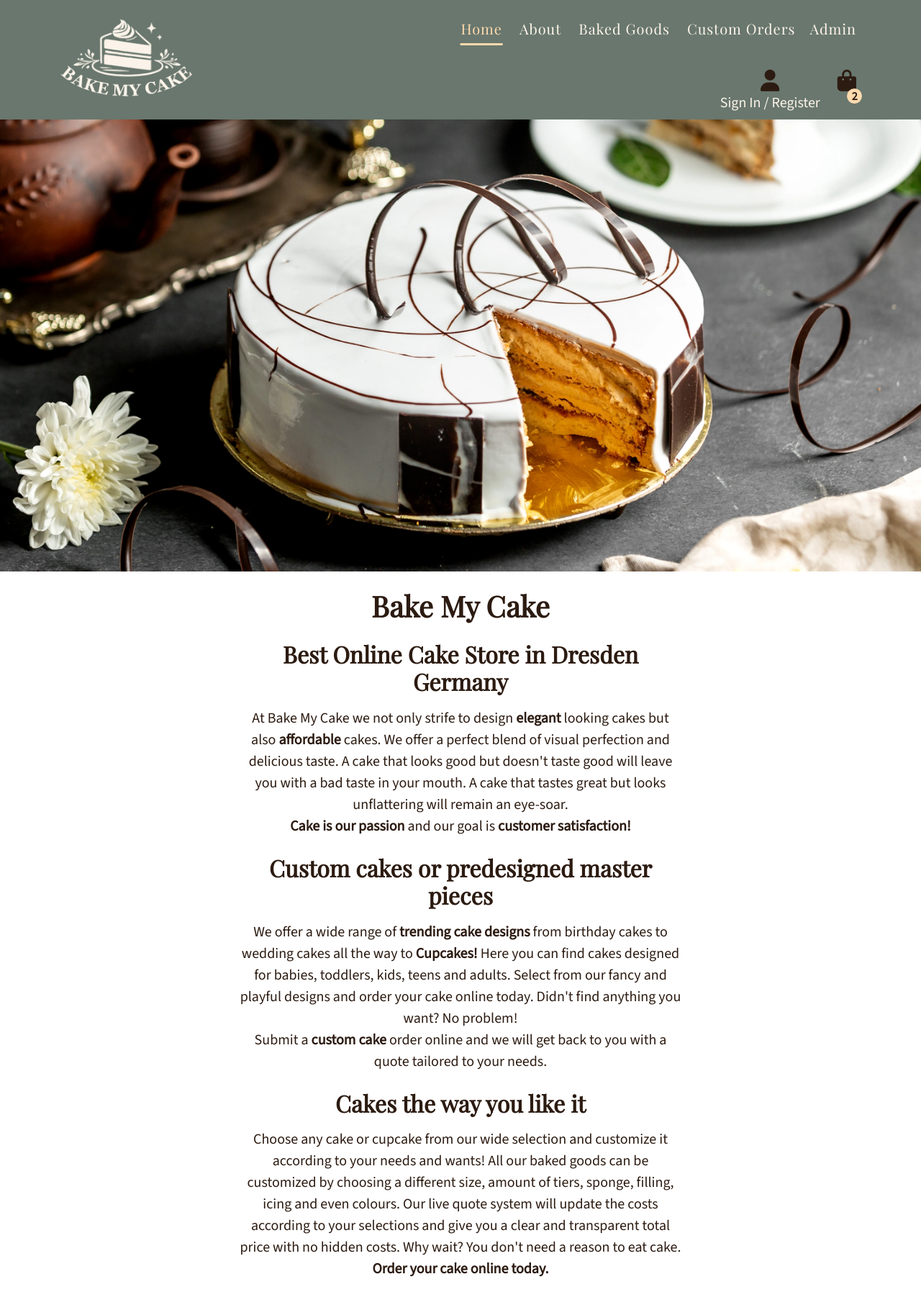
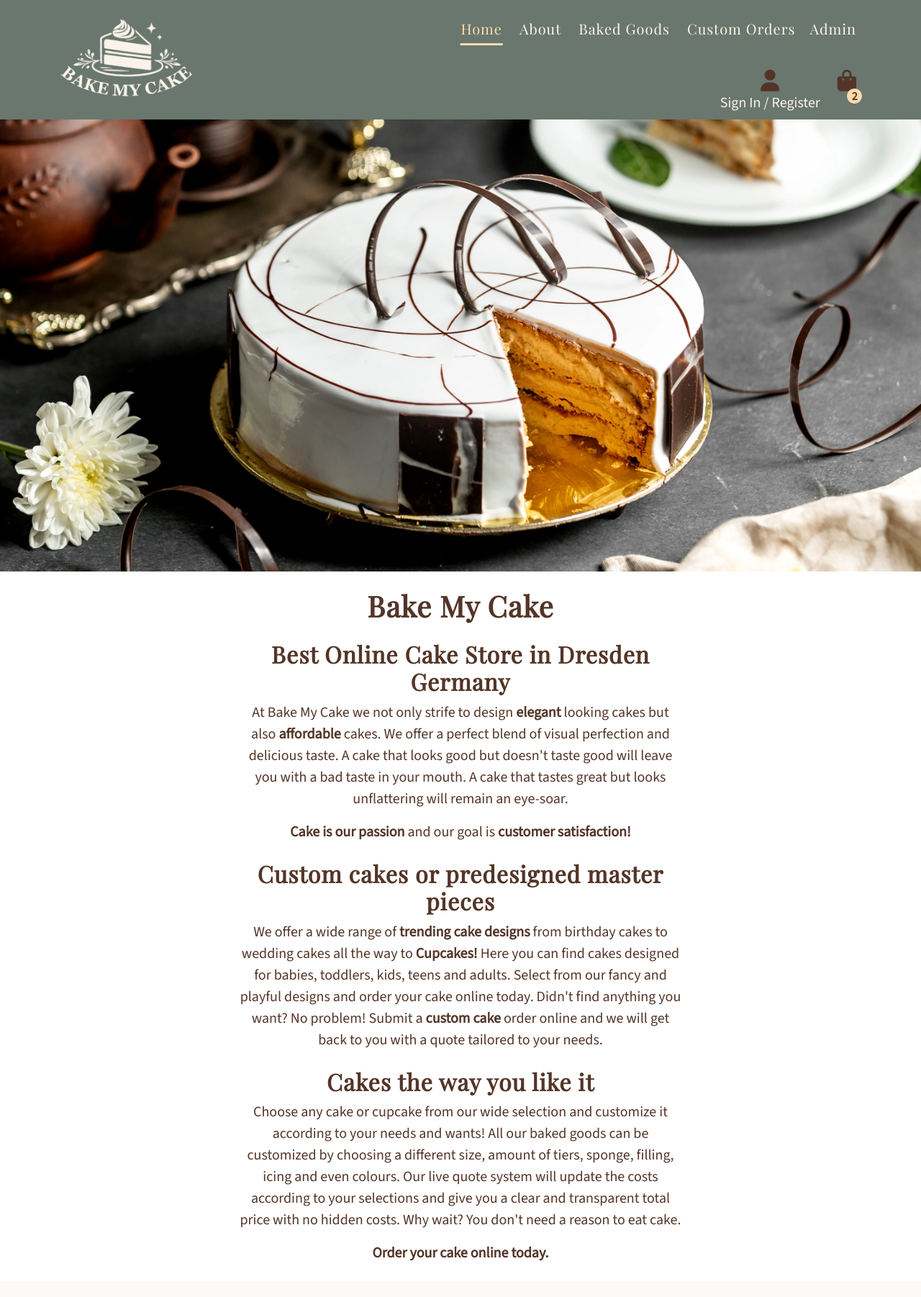
Before and after one commit to Gary-Burke/bake_my_cake, a Django app: page / in a window 1280 px wide. Shown: the whole page at 72% size. After the commit the page ends 1752 px from the top, so only its background shows below. Run offline with Django 5.2, Linux system fonts and the light colour scheme; some libraries are stand-ins or nearby versions.

Commit message:
Adjust home page and general styles

```diff
--- a/pages/templates/pages/index.html
+++ b/pages/templates/pages/index.html
@@ -6,29 +6,32 @@
 
 <section class="container text-center mt-2 col-11 col-md-10 col-lg-8 col-xl-6">
     <h1 class="py-3">Bake My Cake</h1>
-    <h2 class="mb-3">Best Online Cake Store in Dresden Germany</h2>
-    <p class="mb-4">At Bake My Cake we not only strife to design <strong>elegant</strong> looking cakes but also
+
+    <h2 class="my2">Best Online Cake Store in Dresden Germany</h2>
+    <p>At Bake My Cake we not only strife to design <strong>elegant</strong> looking cakes but also
         <strong>affordable</strong> cakes. We offer a perfect blend of visual perfection and delicious taste. A cake
         that looks good but doesn't taste good will leave you with a bad taste in your mouth. A cake that tastes great
-        but looks unflattering will remain an eye-soar.<br>
-        <strong>Cake is our passion</strong> and our goal is <strong>customer satisfaction!</strong></p>
+        but looks unflattering will remain an eye-soar.</p>
+    <p class="mb-4"><strong>Cake is our passion</strong> and our goal is <strong>customer satisfaction!</strong></p>
 
-    <h2 class="mb-3">Custom cakes or predesigned master pieces</h2>
-    <p class="mb-4">We offer a wide range of <strong>trending cake designs</strong> from birthday cakes to wedding cakes
+    <h2 class="my2">Custom cakes or predesigned master pieces</h2>
+    <p class="mb-4 ">We offer a wide range of <strong>trending cake designs</strong> from birthday cakes to wedding
+        cakes
         all the way
         to <strong>Cupcakes!</strong> Here you can find cakes designed for babies, toddlers, kids, teens and adults.
         Select from our fancy and playful designs and order your cake online today. Didn't find anything you want? No
-        problem!<br>
+        problem!
         Submit a <strong>custom cake</strong> order online and we will get back to you with a quote tailored to your
         needs.</p>
 
-    <h2 class="mb-3">Cakes the way you like it</h2>
-    <p class="mb-4">Choose any cake or cupcake from our wide selection and customize it according to your needs and
+    <h2 class="my2">Cakes the way you like it</h2>
+    <p>Choose any cake or cupcake from our wide selection and customize it according to your needs and
         wants! All our
         baked goods can be customized by choosing a different size, amount of tiers, sponge, filling, icing and even
         colours. Our live quote system will update the costs according to your selections and give you a clear and
         transparent total price with no hidden costs. Why wait? You don't need a reason to eat cake.
-        <br><strong>Order your cake online today.</strong></p>
+    </p>
+    <p class="mb-4"><strong>Order your cake online today.</strong></p>
 
 </section>
 
--- a/static/css/style.css
+++ b/static/css/style.css
@@ -9,7 +9,7 @@
     --highlight-color: #FFDAAD;
 
     --light-color: #fdf4e9;
-    --dark-color: #2C1B11;
+    --dark-color: #533528;
 }
 
 /* ----- General CSS ----- */
@@ -25,7 +25,9 @@ h2 {
     font-family: var(--heading-font);
     color: var(--dark-color);
     font-weight: 600;
+    letter-spacing: 0.06rem;
 }
+
 
 /* prevents navbar from overlapping with main section due to fixed position */
 .section {
```
